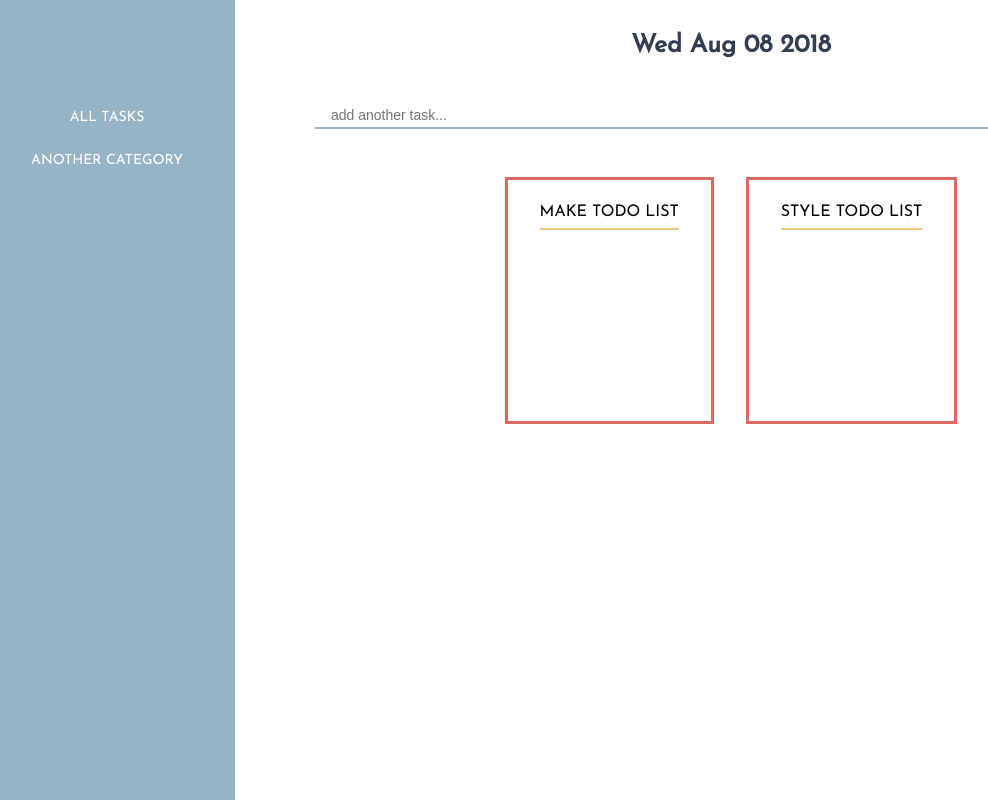
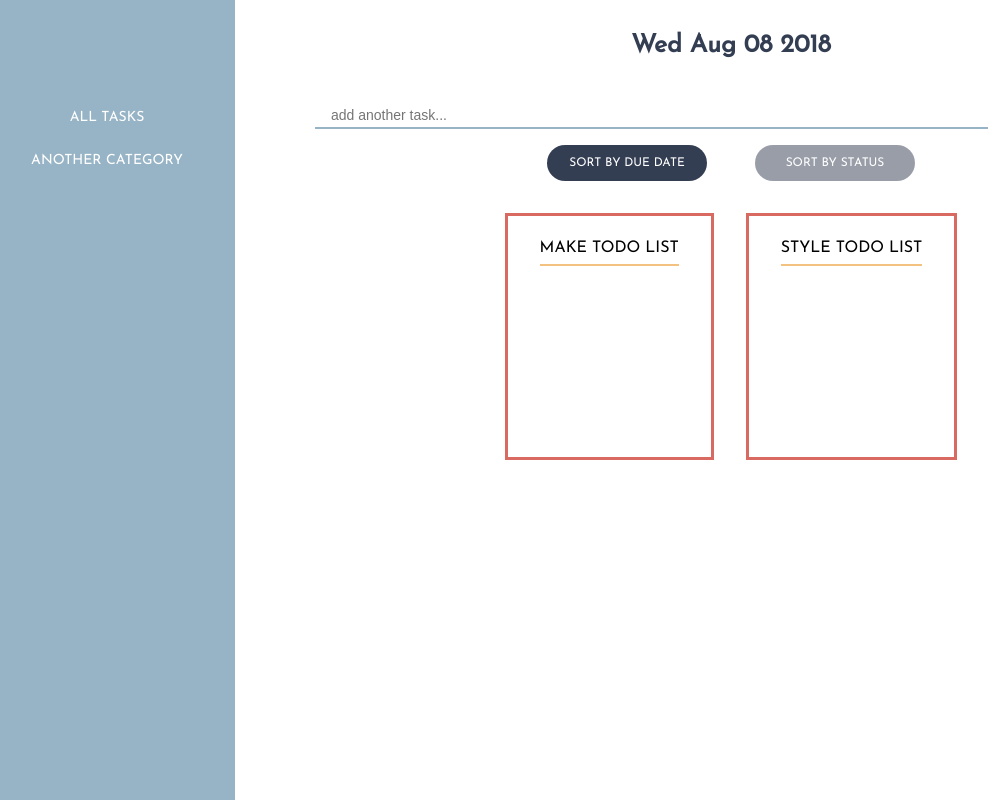
Before and after one commit to emilyhfdong/todoApp, a React (Create React App) app: page / in a window 1280 px wide. Shown: the whole page, without its empty margins (37-1025 px from the left). Built offline with nearby package versions, Linux system fonts and the light colour scheme.

Commit message:
added sorting buttons

```diff
--- a/src/App.css
+++ b/src/App.css
@@ -63,7 +63,6 @@
 .todoList {
   display: flex;
   flex-wrap: wrap;
-  padding-top: 2rem;
   justify-content: center; }
   .todoList .todoItem {
     border: 3px solid #343E53;
@@ -155,6 +154,30 @@
     .todoItem .editMode .submitEdit:hover {
       background-color: #F3C280; }
 
+.sortingButtons {
+  display: flex;
+  align-items: center; }
+  .sortingButtons .sortingButton {
+    margin-left: 1.5rem;
+    margin-right: 1.5rem;
+    margin-top: 1rem;
+    margin-bottom: 1rem;
+    width: 10rem;
+    padding: 0.75rem;
+    border-radius: 120px;
+    background-color: #343E53;
+    border: none;
+    font-family: "Josefin Sans";
+    color: white;
+    font-size: 12px;
+    text-transform: uppercase;
+    outline: none;
+    opacity: 0.5; }
+    .sortingButtons .sortingButton:hover {
+      opacity: 1; }
+    .sortingButtons .sortingButton.selectedMethod {
+      opacity: 1; }
+
 html {
   font-family: "Nanum Gothic";
   margin: 0px;
--- a/src/App.scss
+++ b/src/App.scss
@@ -14,6 +14,7 @@ $navy: #343E53;
 @import 'styles/_sideBar.scss';
 @import 'styles/_todos.scss';
 @import 'styles/_editTodo.scss';
+@import 'styles/_sorting.scss';
 
 
 
--- a/src/components/homePage/HomePage.js
+++ b/src/components/homePage/HomePage.js
@@ -31,7 +31,7 @@ class HomePage extends Component {
         <div className="homeContents">
         <h1 className="headerTitle">{date}</h1>
         <TodoForm/>
-       {/* <SortingButtons/>*/}
+        <SortingButtons/>
         <TodoList/>
         </div>
       </div>
--- a/src/components/homePage/SortingButtons.js
+++ b/src/components/homePage/SortingButtons.js
@@ -14,13 +14,13 @@ class SortingButtons extends Component {
           className={`sortingButton ${this.props.currentMethod === "dueDate" ? ("selectedMethod"):("notSelectedMethod")}`}
           data-method="dueDate"
           onClick={this.changeSort}>
-          Due Date
+          sort by due date
         </button>
         <button
           className={`sortingButton ${this.props.currentMethod === "status" ? ("selectedMethod"):("notSelectedMethod")}`}
           data-method="status"
           onClick={this.changeSort}>
-          Status
+          sort by status
         </button>
       </div>
     )
--- /dev/null
+++ b/src/styles/_sorting.scss
@@ -0,0 +1,27 @@
+.sortingButtons {
+  display: flex;
+  align-items: center;
+  .sortingButton {
+    margin-left: 1.5rem;
+    margin-right: 1.5rem;
+    margin-top: 1rem;
+    margin-bottom: 1rem;
+    width: 10rem;
+    padding: 0.75rem;
+    border-radius: 120px;
+    background-color: $navy;
+    border: none;
+    font-family: $capsFont;
+    color: white;
+    font-size: 12px;
+    text-transform: uppercase;
+    outline: none;
+    opacity: 0.5;
+    &:hover {
+      opacity: 1;
+    }
+    &.selectedMethod {
+      opacity: 1;
+    }
+  }
+}
--- a/src/styles/_todos.scss
+++ b/src/styles/_todos.scss
@@ -1,7 +1,6 @@
 .todoList {
   display: flex;
   flex-wrap: wrap;
-  padding-top: 2rem;
   justify-content: center;
   .todoItem {
     border: 3px solid $navy;
```
